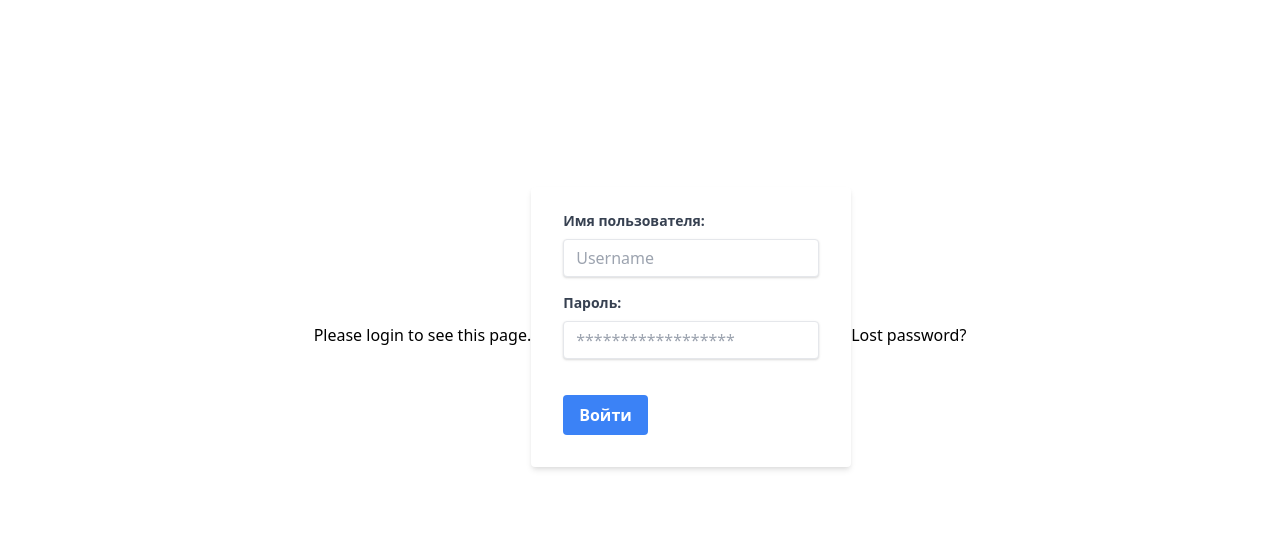
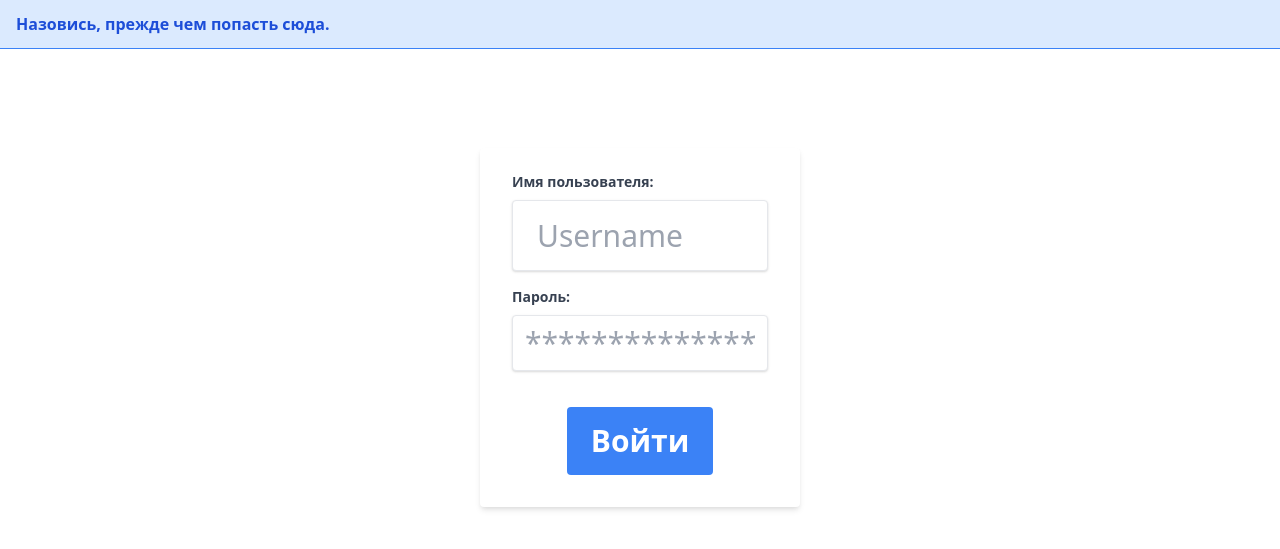
Before and after one commit to olimpbarnaul/toddlearn, a Django app: page /accounts/login/?next=/english/training/1 in a window 1280 px wide. Shown: the part 65-614 px from the top of the page. Run offline with Django 3.2, Linux system fonts and the light colour scheme.

Commit message:
login form fixed, notification bar added

```diff
--- a/templates/base.html
+++ b/templates/base.html
@@ -11,7 +11,7 @@
         <link href="{% static 'style.css' %}" rel="stylesheet">
     </head>
     <body class="flex items-center justify-center h-screen">
-        <header class="top-0 lef-0 w-full z-40 fixed border-b">
+        <header class="top-0 left-0 w-full z-40 fixed border-b">
             <div class="container flex items-center justify-between h-16 px-6 mx-auto">
                 <a title="tailwindcss components" href="/">Главная</a>
                 <div class="hidden sm:block">
@@ -29,6 +29,11 @@
                 </div>
             </div>
         </header>
+        <div class="top-16 left-0 fixed w-full">
+            {% block notification %}
+            {% endblock %}
+        </div>
+
         {% block content %}
         {% endblock %}
     </body>
--- a/templates/registration/login.html
+++ b/templates/registration/login.html
@@ -1,28 +1,32 @@
 {% extends "base.html" %}
 
-{% block content %}
-
+{% block notification %}
     {% if form.errors %}
-<p>Your username and password didn't match. Please try again.</p>
+        <div class="bg-blue-100 border-t border-b border-blue-500 text-blue-700 px-4 py-3" role="alert">
+            <p class="font-semibold">Неверные логин/пароль. Ты ли это?</p>
+        </div>
     {% endif %}
 
     {% if next %}
+        <div class="bg-blue-100 border-t border-b border-blue-500 text-blue-700 px-4 py-3" role="alert">
             {% if user.is_authenticated %}
-<p>Your account doesn't have access to this page. To proceed,
-please login with an account that has access.</p>
+                <p class="font-semibold">Нет сил у тебя сюда попасть.</p>
             {% else %}
-<p>Please login to see this page.</p>
+                <p class="font-semibold">Назовись, прежде чем попасть сюда.</p>
             {% endif %}
+        </div>
     {% endif %}
+{% endblock %}
 
+{% block content %}
     <div class="w-full max-w-xs">
-    <form method="post" action="{% url 'login' %}" class="bg-white shadow-md rounded px-8 pt-6 pb-8 mb-4">
+        <form method="post" action="{% url 'login' %}" class="bg-white shadow-md rounded px-8 pt-6 pb-8 mb-4 text-3xl">
             {% csrf_token %}
             <div class="mb-4">
                 <label class="block text-gray-700 text-sm font-bold mb-2" for="username">
                     {{ form.username.label_tag }}
                 </label>
-            <input name="username" class="shadow appearance-none border rounded w-full py-2 px-3 text-gray-700 leading-tight focus:outline-none focus:shadow-outline" id="username" type="text" placeholder="Username">
+                <input name="username" class="shadow appearance-none border rounded w-full py-4 px-6 text-gray-700 leading-tight focus:outline-none focus:shadow-outline" id="username" type="text" placeholder="Username">
             </div>
             <div class="mb-6">
                 <label class="block text-gray-700 text-sm font-bold mb-2" for="password">
@@ -30,16 +34,12 @@ please login with an account that has access.</p>
                 </label>
                 <input name="password" class="shadow appearance-none border  rounded w-full py-2 px-3 text-gray-700 mb-3 leading-tight focus:outline-none focus:shadow-outline" id="password" type="password" placeholder="******************">
             </div>
-        <div class="flex items-center justify-between">
-            <button class="bg-blue-500 hover:bg-blue-700 text-white font-bold py-2 px-4 rounded focus:outline-none focus:shadow-outline" type="submit">
+            <div class="flex items-center justify-center">
+                <button class="bg-blue-500 hover:bg-blue-700 text-white font-bold py-4 px-6 rounded focus:outline-none focus:shadow-outline" type="submit">
                     Войти
                 </button>
             </div>
             <input type="hidden" name="next" value="{{ next }}">
         </form>
     </div>
-
-{# Assumes you setup the password_reset view in your URLconf #}
-<p><a href="{% url 'password_reset' %}">Lost password?</a></p>
-
 {% endblock %}
--- a/templates/static/style.css
+++ b/templates/static/style.css
@@ -1,3 +1,3 @@
 body > header {
-    left: 0;
+    /*left: 0;*/
 }
```
Lines whose indentation alone changed are shown as unchanged.
